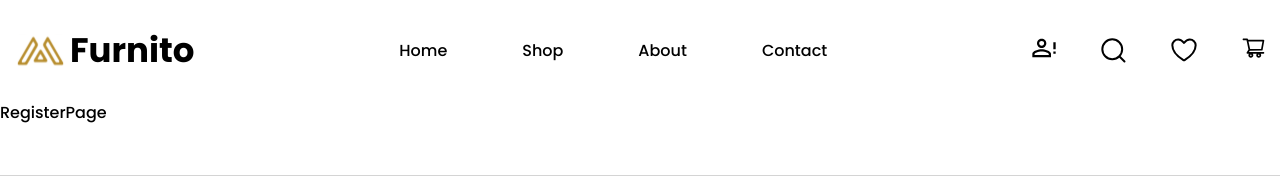
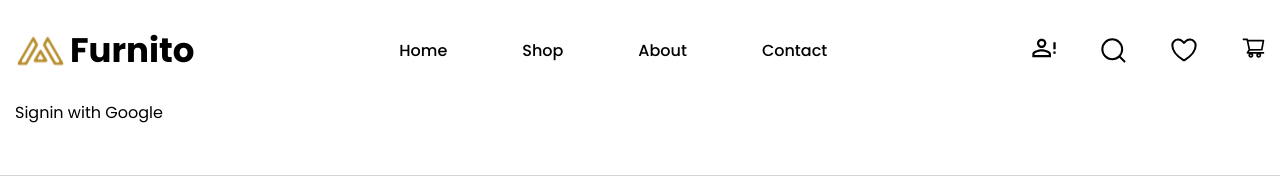
Before and after one commit to TkTnX/next-furnito, a Next.js app: page /register in a window 1280 px wide. Shown: the top 190 px of the page. Built offline with nearby package versions, Linux system fonts and the light colour scheme.

Commit message:
вход в аккаунт через гугл

```diff
--- a/package.json
+++ b/package.json
@@ -12,6 +12,7 @@
     "@types/mongoose": "^5.11.97",
     "mongoose": "^8.4.1",
     "next": "14.2.3",
+    "next-auth": "^5.0.0-beta.19",
     "react": "^18",
     "react-dom": "^18",
     "sass": "^1.77.4",
--- a/src/app/(auth)/register/page.tsx
+++ b/src/app/(auth)/register/page.tsx
@@ -1,9 +1,12 @@
-import React from 'react'
+import GoogleBtn from "@/components/GoogleButton";
+import React from "react";
 
 const RegisterPage = () => {
   return (
-    <div>RegisterPage</div>
-  )
-}
+    <div className="container">
+      <GoogleBtn />
+    </div>
+  );
+};
 
-export default RegisterPage
+export default RegisterPage;
--- /dev/null
+++ b/src/app/api/auth/[...nextauth]/route.ts
@@ -0,0 +1,3 @@
+import { handlers } from "@/libs/auth";
+
+export const { GET, POST } = handlers;
--- a/src/app/layout.tsx
+++ b/src/app/layout.tsx
@@ -4,6 +4,7 @@ import "./globals.scss";
 import "@/styles/reset.scss";
 import Header from "@/components/Header";
 import Footer from "@/components/Footer";
+import { SessionProvider } from "next-auth/react";
 
 const font = Poppins({
   weight: ["100", "200", "300", "400", "500", "600", "700", "800", "900"],
--- /dev/null
+++ b/src/components/GoogleButton/index.tsx
@@ -0,0 +1,16 @@
+import React from "react";
+import { signIn } from "@/libs/auth";
+const signInFunc = async () => {
+  "use server";
+  await signIn("google");
+};
+
+const GoogleBtn = () => {
+  return (
+    <form action={signInFunc}>
+      <button>Signin with Google</button>
+    </form>
+  );
+};
+
+export default GoogleBtn;
--- /dev/null
+++ b/src/libs/auth.ts
@@ -0,0 +1,6 @@
+import NextAuth from "next-auth";
+import Google from "next-auth/providers/google";
+
+export const { handlers, signIn, signOut, auth } = NextAuth({
+  providers: [Google],
+});
--- /dev/null
+++ b/src/midlleware.ts
@@ -0,0 +1 @@
+export { auth as middleware } from "@/libs/auth";
--- a/tsconfig.json
+++ b/tsconfig.json
@@ -21,6 +21,6 @@
       "@/*": ["./src/*"]
     }
   },
-  "include": ["next-env.d.ts", "**/*.ts", "**/*.tsx", ".next/types/**/*.ts", "src/libs/models.js", "src/libs/connectToDB.js", "src/libs/actions.js", "src/libs/data.js"],
+  "include": ["next-env.d.ts", "**/*.ts", "**/*.tsx", ".next/types/**/*.ts", "src/libs/models.js", "src/libs/connectToDB.js", "src/libs/actions.js", "src/libs/data.js", "src/libs/auth.ts"],
   "exclude": ["node_modules"]
 }
```
Also changed, not shown: .eslintrc.json, src/components/GoogleButton/s.module.scss (added), 1 other file (tests, documents, lock files or other folders).
